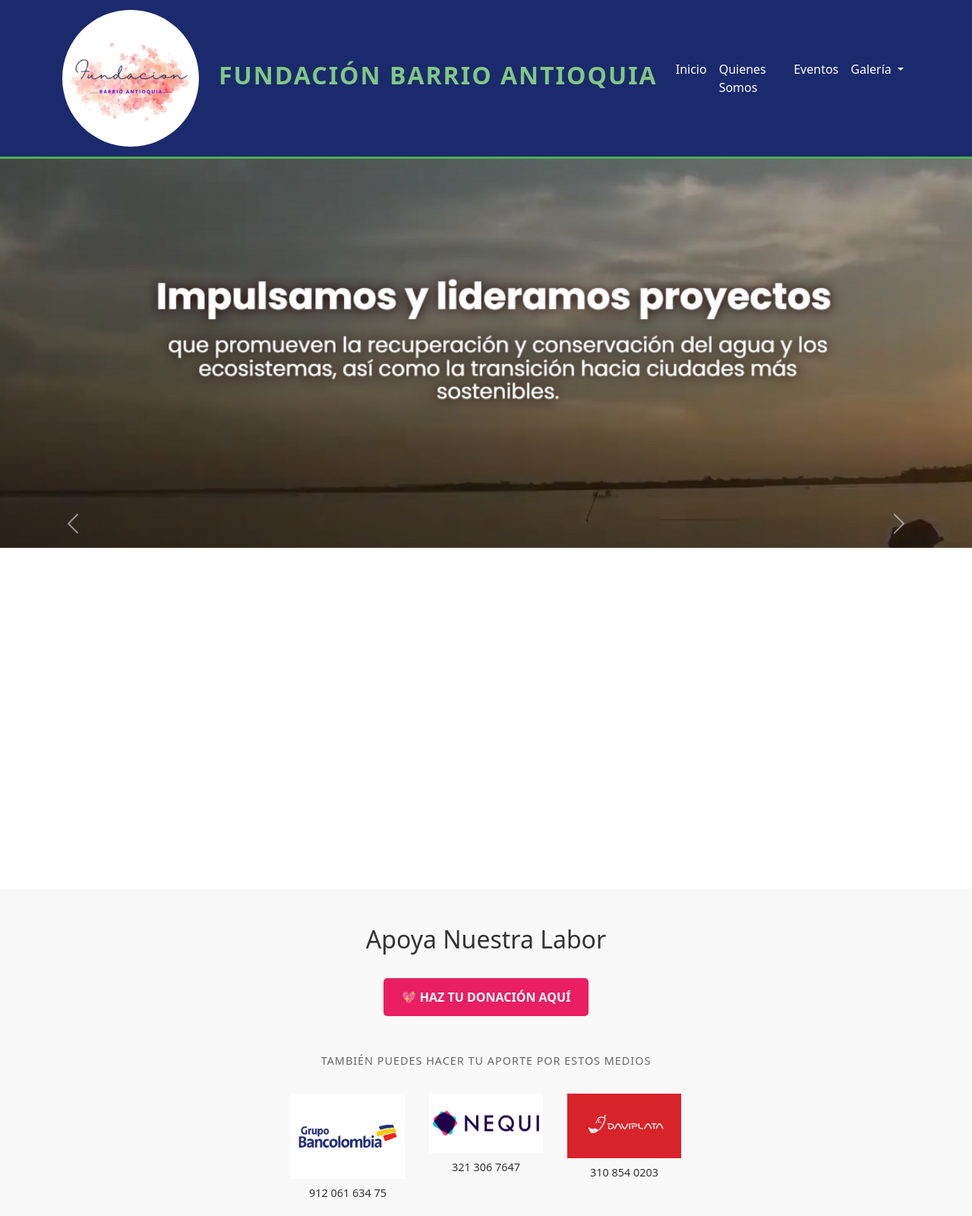
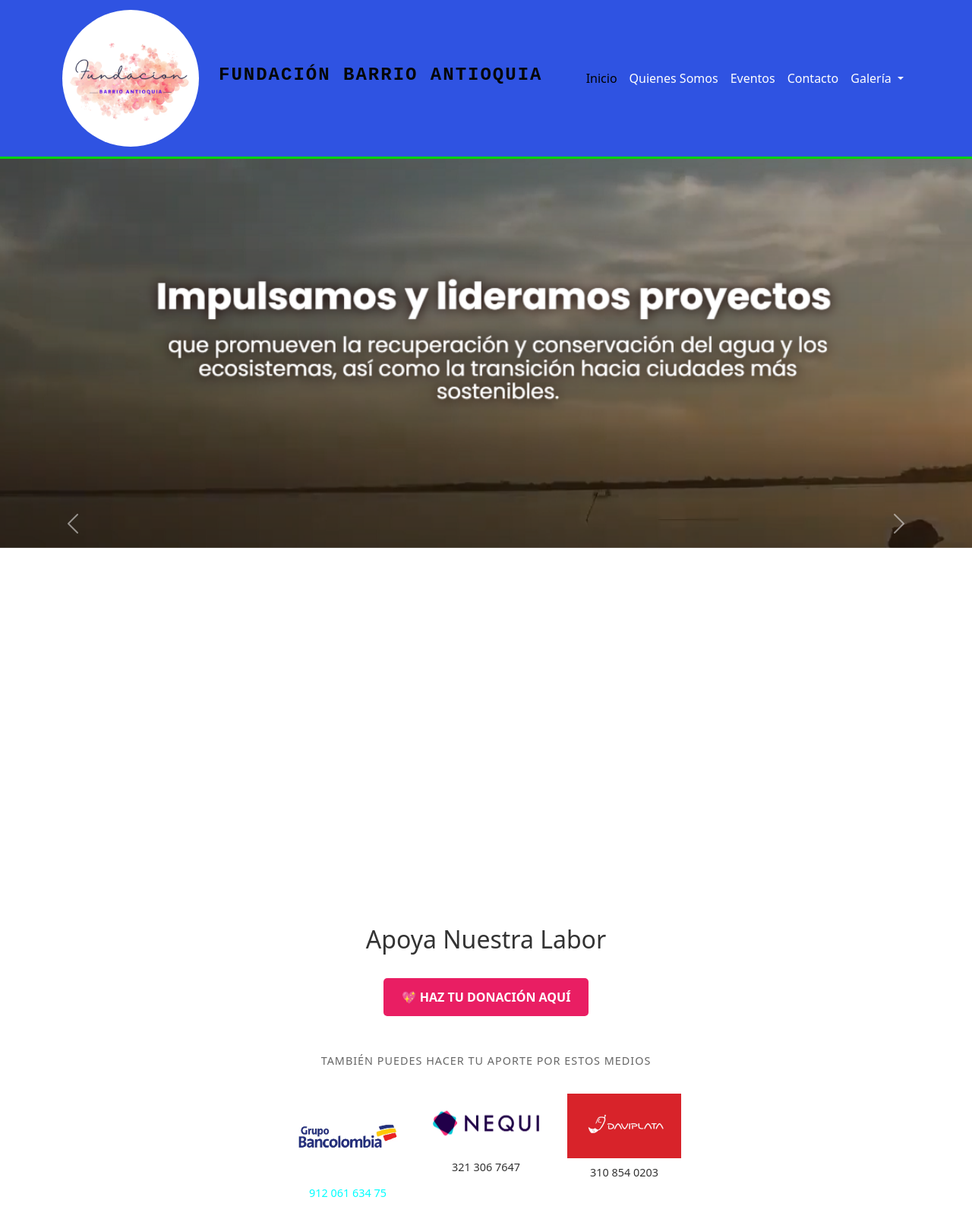
Before and after one commit to jhon6889/fundacion, a plain HTML site: page index.html in a window 1280 px wide. Shown: the top 1600 px of the page at 76% size. Drawn offline with nearby package versions, Linux system fonts and the light colour scheme; grey boxes are pictures that could not be loaded.

Commit message:
actualizacin

```diff
--- a/css/donaciones.css
+++ b/css/donaciones.css
@@ -2,7 +2,7 @@
 .donaciones {
     text-align: center;
     padding: 3rem 1rem;
-    background-color: #f9f9f9;
+    background-color: #ffffff;
 }
 
 .donaciones h2 {
--- a/css/styles.css
+++ b/css/styles.css
@@ -1,3 +1,66 @@
 .left{
     margin-left: 100px;
     }
+
+    .navbar {
+        background-color: #2f53e2;
+        border-bottom: 3px solid #06d406;
+      }
+
+      .navbar-light .navbar-brand {
+        color: #fff;
+      }
+
+      .navbar-light .navbar-nav .nav-link {
+        color: #fff;
+        font-weight: 500;
+      }
+
+      .navbar-light .navbar-nav .nav-link:hover {
+        color: #81C784;
+      }
+
+      .navbar-light .navbar-toggler-icon {
+        background-color: #fff;
+      }
+
+      .navbar .navbar-brand img {
+        width: 180px;
+        border-radius: 50%;
+      }
+
+      .texto {
+        font-size: 1.5rem;
+        font-weight: bold;
+        color: #050705;
+        font-family: 'Courier New', Courier, monospace;
+        text-transform: uppercase;
+        letter-spacing: 2px;
+        margin-left: 10px;
+      }
+
+      /* Estilo para el dropdown */
+      .dropdown-menu {
+        background-color: #1A2A6C;
+        border: none;
+      }
+
+      .dropdown-item {
+        color: #fff;
+      }
+
+      .dropdown-item:hover {
+        background-color: #4CAF50;
+        color: #fff;
+      }
+
+      /* Responsividad */
+      @media (max-width: 768px) {
+        .navbar .texto {
+          font-size: 1.5rem;
+        }
+
+        .navbar-brand img {
+          width: 150px;
+        }
+      }
--- a/index.html
+++ b/index.html
@@ -6,97 +6,32 @@
     <title>Document</title>
     <link rel="stylesheet" href="css/donaciones.css">
     <link rel="stylesheet" href="css/preguntas.css">
+    <link rel="stylesheet" href="css/styles.css">
     <link href="https://cdn.jsdelivr.net/npm/bootstrap@5.3.3/dist/css/bootstrap.min.css" rel="stylesheet" integrity="sha384-QWTKZyjpPEjISv5WaRU9OFeRpok6YctnYmDr5pNlyT2bRjXh0JMhjY6hW+ALEwIH" crossorigin="anonymous">
-    <link href="https://fonts.googleapis.com/css2?family=Poppins:wght@400;700&display=swap" rel="stylesheet">
-
-
 
 </head>
 <body>
 
-    <!--header -->
-
-    <style>
-
-    .navbar {
-      background-color: #1A2A6C;
-      border-bottom: 3px solid #4CAF50;
-    }
-
-    .navbar-light .navbar-brand {
-      color: #fff;
-    }
-
-    .navbar-light .navbar-nav .nav-link {
-      color: #fff;
-      font-weight: 500;
-    }
-
-    .navbar-light .navbar-nav .nav-link:hover {
-      color: #81C784;
-    }
-
-    .navbar-light .navbar-toggler-icon {
-      background-color: #fff;
-    }
-
-    .navbar .navbar-brand img {
-      width: 180px;
-      border-radius: 50%;
-    }
-
-    .texto {
-      font-size: 2rem;
-      font-weight: bold;
-      color: #81C784;
-      text-transform: uppercase;
-      letter-spacing: 2px;
-      margin-left: 10px;
-    }
-
-    /* Estilo para el dropdown */
-    .dropdown-menu {
-      background-color: #1A2A6C;
-      border: none;
-    }
-
-    .dropdown-item {
-      color: #fff;
-    }
-
-    .dropdown-item:hover {
-      background-color: #4CAF50;
-      color: #fff;
-    }
-
-    /* Responsividad */
-    @media (max-width: 768px) {
-      .navbar .texto {
-        font-size: 1.5rem;
-      }
-
-      .navbar-brand img {
-        width: 150px;
-      }
-    }
-
-    </style>
   <header>
     <nav class="navbar navbar-expand-lg navbar-light">
       <div class="container">
+
         <!-- Logo -->
         <a class="navbar-brand" href="#">
           <img src="img/a.png" alt="Logo">
         </a>
+
         <!-- Título -->
         <a class="navbar-brand" href="#">
           <h2 class="texto">FUNDACIÓN BARRIO ANTIOQUIA</h2>
         </a>
+
         <!-- Navbar toggler for mobile -->
         <button class="navbar-toggler" type="button" data-bs-toggle="collapse" data-bs-target="#navbarNav"
           aria-controls="navbarNav" aria-expanded="false" aria-label="Toggle navigation">
           <span class="navbar-toggler-icon"></span>
         </button>
+
         <!-- Navbar Links -->
         <div class="collapse navbar-collapse" id="navbarNav">
           <ul class="navbar-nav ms-auto">
@@ -109,6 +44,9 @@
             <li class="nav-item">
               <a class="nav-link" href="#">Eventos</a>
             </li>
+            <li class="nav-item">
+                <a class="nav-link" href="#">Contacto</a>
+              </li>
             <!-- Dropdown for Galería -->
             <li class="nav-item dropdown">
               <a class="nav-link dropdown-toggle" href="#" id="navbarDropdown" role="button" data-bs-toggle="dropdown"
@@ -154,6 +92,8 @@
     </div>
 </div>
 
+
+
  <!-- DONA -->
 
     <section class="donaciones">
@@ -164,7 +104,7 @@
             <div class="metodos-donacion">
                 <div class="metodo">
                     <img src="img/grupo-bancolombia6453.logowik.com.webp" alt="PayPal">
-                    <p>912 061 634 75</p>
+                    <p style="color: aqua;">912 061 634 75</p>
                 </div>
                 <div class="metodo">
                     <img src="img/descargar.jpg" alt="Nequi">
@@ -197,7 +137,9 @@
         </div>
     </section>
 
-     <!-- DONACION -->
+
+
+     <!-- ayuda-->
 
     <section class="cambio">
         <div class="container">
@@ -241,8 +183,6 @@
             </div>
         </div>
     </section>
-
-
 
 
 
```
